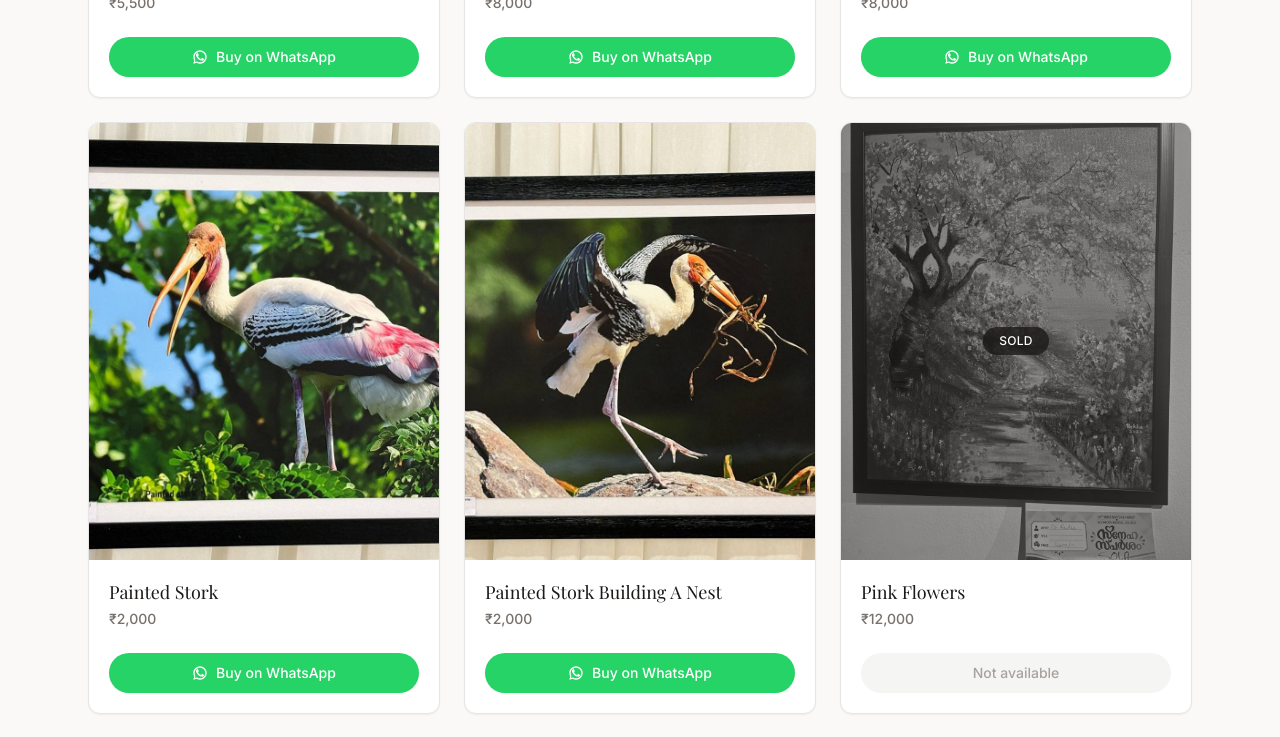
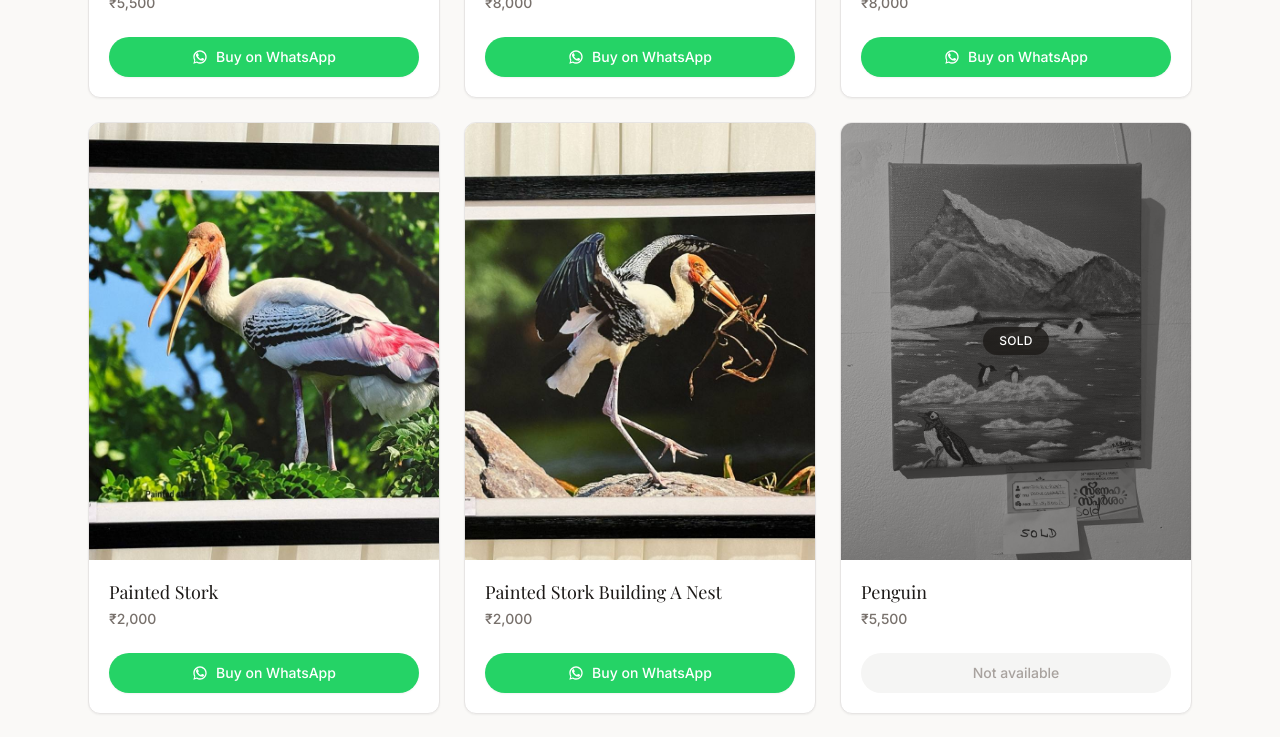
Before and after one commit to jasilmohmd/Art-catalogue, a Next.js app: page / in a window 1280 px wide. Shown: the part 10100-10837 px from the top of the page. Built offline with nearby package versions, Linux system fonts and the light colour scheme; a web font is replaced by a local one.

Commit message:
feat: add Penguin artwork

```diff
--- a/data/artworks.ts
+++ b/data/artworks.ts
@@ -339,6 +339,13 @@ export const artworks: Artwork[] = [
     available: true,
   },
   {
+    id: "penguin",
+    name: "Penguin",
+    price: 5500,
+    image: "/artworks/penguin-5500-sold.jpg",
+    available: false,
+  },
+  {
     id: "pink-flowers",
     name: "Pink Flowers",
     price: 12000,
```
Also changed, not shown: public/artworks/penguin-5500-sold.jpg (added).
